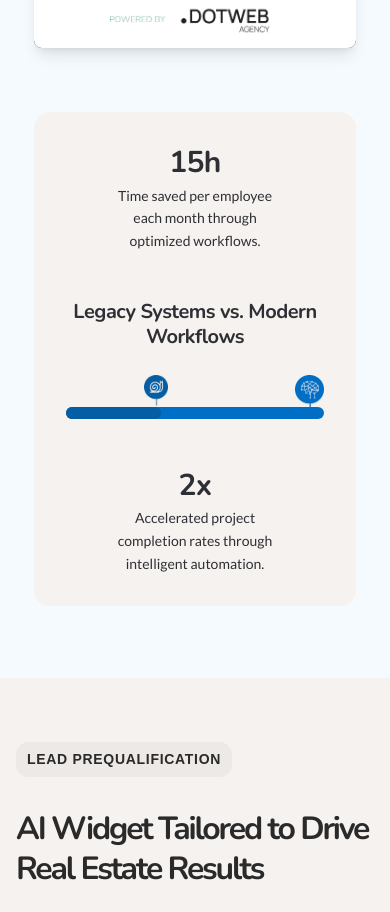
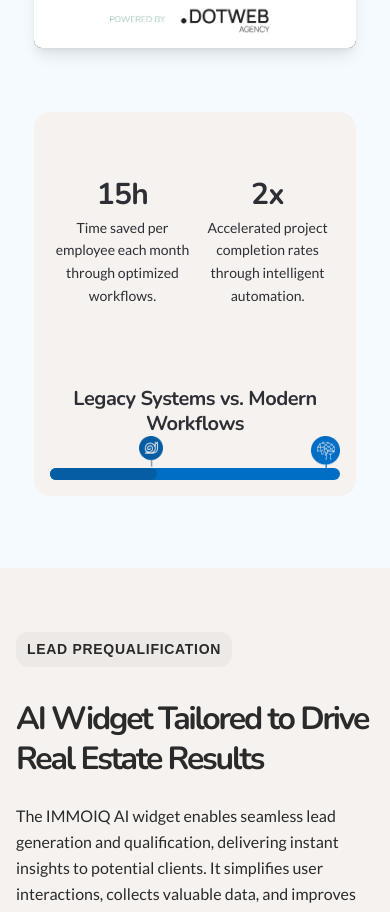
Before and after one commit to anonfaded/dotwebv3, a Next.js app: page /en in a window 390 px wide. Shown: the part 1300-2212 px from the top of the page. Built offline with nearby package versions, Linux system fonts and the light colour scheme.

Commit message:
refactor ComparisonStats component for improved mobile responsiveness and layout

```diff
--- a/src/components/ui/ComparisonStats.tsx
+++ b/src/components/ui/ComparisonStats.tsx
@@ -11,23 +11,24 @@ export default function ComparisonStats() {
       animate={{ opacity: 1, y: 0 }}
       transition={{ duration: 0.5 }}
     >
-      <div className="flex flex-col lg:flex-row items-center justify-between gap-8 lg:gap-4">
-        {/* Left Stat */}
-        <div className="text-center lg:w-1/4 w-full">
+      <div className="flex flex-col sm:flex-row lg:flex-row items-center justify-between gap-8 sm:gap-4 lg:gap-4">
+
+        {/* Left Stat (15h) */}
+        <div className="text-center sm:w-1/3 lg:w-1/4 w-full hidden sm:block">
           <h2 className="font-nunito text-3xl sm:text-4xl lg:text-5xl font-bold leading-tight tracking-tight text-[#2E2F35] mt-4">15h</h2>
           <p className="font-lato text-sm sm:text-base leading-relaxed text-[#2E2F35] max-w-[180px] mx-auto -mt-3">
             Time saved per employee each month through optimized workflows.
           </p>
         </div>
 
-        {/* Middle Comparison */}
-        <div className="flex-1 w-full lg:w-auto flex items-center justify-center flex-col px-4 lg:px-0">
+        {/* Middle Stat (Legacy Systems) */}
+        <div className="text-center sm:w-1/3 lg:w-auto w-full mt-8 sm:mt-0 lg:mt-0 hidden sm:block">
           <h3 className="font-nunito text-xl sm:text-2xl lg:text-3xl font-bold leading-tight tracking-tight text-[#2E2F35] text-center">
             Legacy Systems vs. Modern Workflows
           </h3>
-          <div className="relative w-full max-w-[651.36px] mx-auto mt-12 sm:mt-16 lg:mt-20">
+          <div className="relative w-full max-w-[651.36px] mx-auto mt-8 sm:mt-12 lg:mt-16">
             {/* Middle icon */}
-            <div className="absolute left-[35%] -top-8 sm:-top-10">
+            <div className="absolute left-[35%] -top-6 sm:-top-8">
               <Image
                 src="/bar.png"
                 alt="Progress Bar Icon"
@@ -39,7 +40,7 @@ export default function ComparisonStats() {
             </div>
 
             {/* Right icon with spacing */}
-            <div className="absolute right-0 -top-8 sm:-top-10">
+            <div className="absolute right-0 -top-6 sm:-top-8">
               <Image
                 src="/bar2.png"
                 alt="End Bar Icon"
@@ -57,14 +58,73 @@ export default function ComparisonStats() {
           </div>
         </div>
 
-        {/* Right Stat */}
-        <div className="text-center lg:w-1/4 w-full">
+        {/* Right Stat (2x) for large screens*/}
+        <div className="text-center sm:w-1/3 lg:w-1/4 w-full hidden sm:block">
           <h2 className="font-nunito text-3xl sm:text-4xl lg:text-5xl font-bold leading-tight tracking-tight text-[#2E2F35] mt-4">2x</h2>
           <p className="font-lato text-sm sm:text-base leading-relaxed text-[#2E2F35] max-w-[180px] mx-auto -mt-3">
             Accelerated project completion rates through intelligent automation.
           </p>
         </div>
       </div>
+
+      {/* Mobile Version Layout */}
+      <div className="sm:hidden flex flex-col gap-8 mt-8">
+        {/* Flex container for phone screens */}
+        <div className="flex flex-row items-center justify-between w-full">
+          {/* Left Stat (15h) */}
+          <div className="text-center w-1/2">
+            <h2 className="font-nunito text-3xl sm:text-4xl lg:text-5xl font-bold leading-tight tracking-tight text-[#2E2F35] mt-4">15h</h2>
+            <p className="font-lato text-sm sm:text-base leading-relaxed text-[#2E2F35] max-w-[180px] mx-auto -mt-3">
+              Time saved per employee each month through optimized workflows.
+            </p>
+          </div>
+
+          {/* Right Stat (2x) */}
+          <div className="text-center w-1/2">
+            <h2 className="font-nunito text-3xl sm:text-4xl lg:text-5xl font-bold leading-tight tracking-tight text-[#2E2F35] mt-4">2x</h2>
+            <p className="font-lato text-sm sm:text-base leading-relaxed text-[#2E2F35] max-w-[180px] mx-auto -mt-3">
+              Accelerated project completion rates through intelligent automation.
+            </p>
+          </div>
+        </div>
+
+        {/* Legacy section in second row */}
+        <div className="text-center w-full mt-8">
+          <h3 className="font-nunito text-xl sm:text-2xl lg:text-3xl font-bold leading-tight tracking-tight text-[#2E2F35] text-center">
+            Legacy Systems vs. Modern Workflows
+          </h3>
+          <div className="relative w-full max-w-[651.36px] mx-auto mt-8 sm:mt-12 lg:mt-16">
+            {/* Middle icon */}
+            <div className="absolute left-[35%] -top-8 sm:-top-8">
+              <Image
+                src="/bar.png"
+                alt="Progress Bar Icon"
+                width={24}
+                height={24}
+                priority
+                className="transform -translate-x-1/2"
+              />
+            </div>
+
+            {/* Right icon with spacing */}
+            <div className="absolute right-0 -top-8 sm:-top-8">
+              <Image
+                src="/bar2.png"
+                alt="End Bar Icon"
+                width={29}
+                height={29}
+                priority
+              />
+            </div>
+
+            {/* Base bar */}
+            <div className="h-3 bg-[#016EC6] rounded-full" />
+
+            {/* Overlay bar */}
+            <div className="absolute left-0 top-0 w-[37%] h-3 bg-[#055DA3] rounded-full" />
+          </div>
+        </div>
+      </div>
     </motion.div>
   );
 }
```
